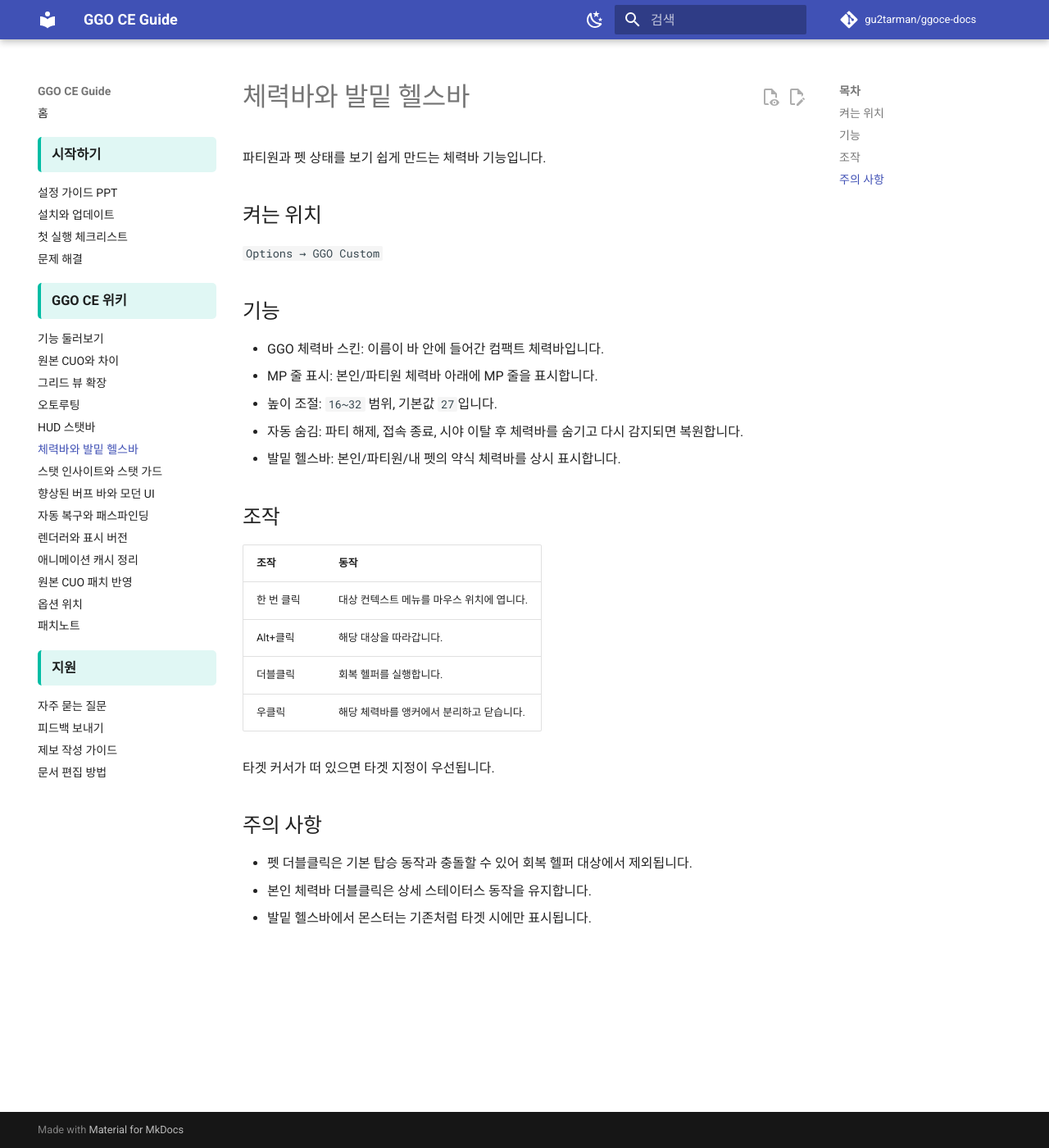
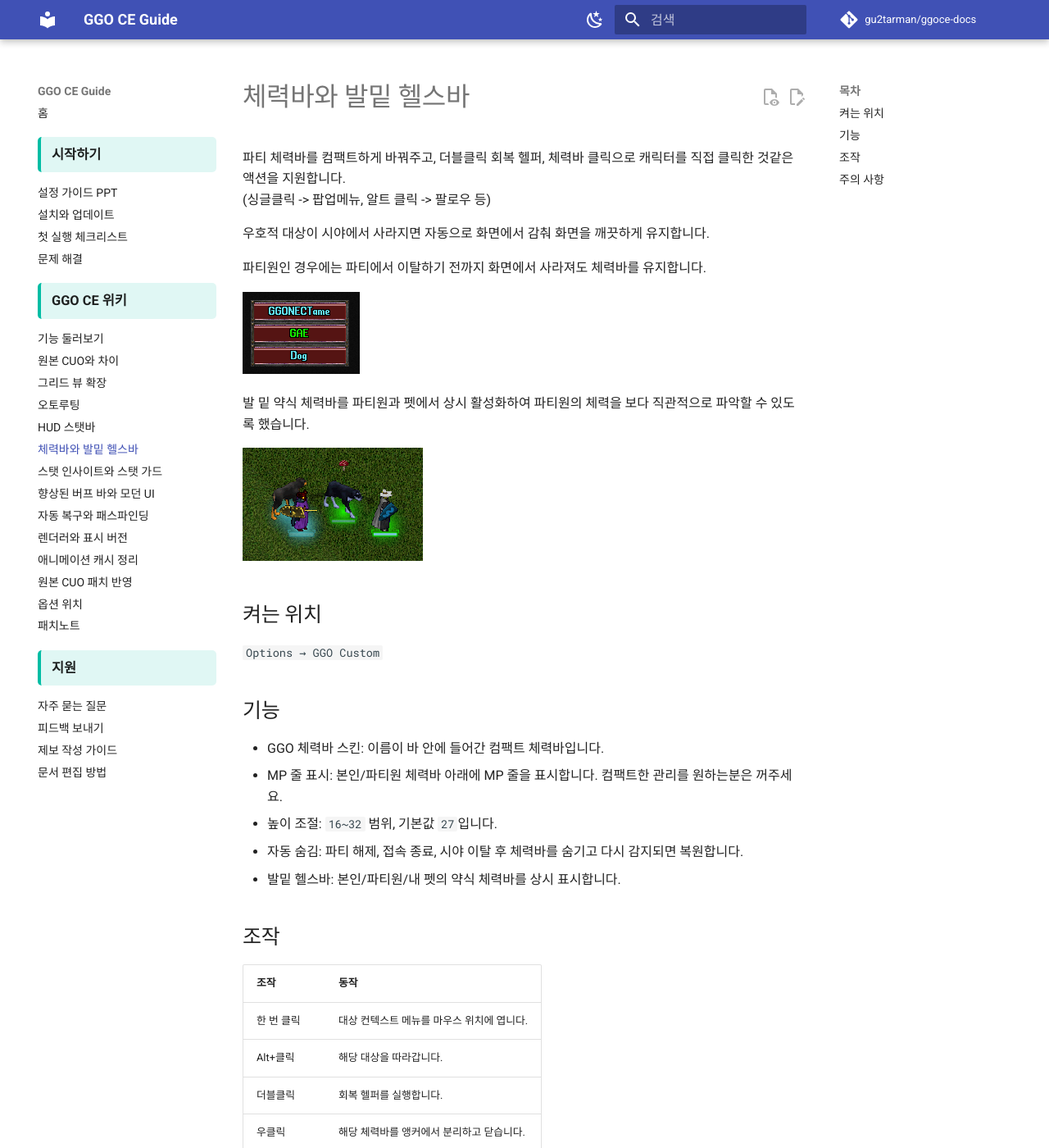
Before and after one commit to gu2tarman/ggoce-docs, an MkDocs documentation site: the page built from docs/ce/healthbars.md, in a window 1280 px wide and 1400 px high. Shown: the whole window at 82% size. Built offline with MkDocs 1.6.1 and Material for MkDocs 9.7.7, drawn with Linux system fonts in a browser that asks for light colours; comment, search, counter and statistics services are not loaded.

Commit message:
docs: update docs/ce/healthbars.md

```diff
--- a/docs/ce/healthbars.md
+++ b/docs/ce/healthbars.md
@@ -1,10 +1,20 @@
 ---
 title: 체력바와 발밑 헬스바
 ---
-
 # 체력바와 발밑 헬스바
 
-파티원과 펫 상태를 보기 쉽게 만드는 체력바 기능입니다.
+파티 체력바를 컴팩트하게 바꿔주고, 더블클릭 회복 헬퍼, 체력바 클릭으로 캐릭터를 직접 클릭한 것같은 액션을 지원합니다.
+(싱글클릭 -> 팝업메뉴, 알트 클릭 -> 팔로우 등)
+
+우호적 대상이 시야에서 사라지면 자동으로 화면에서 감춰 화면을 깨끗하게 유지합니다.
+
+파티원인 경우에는 파티에서 이탈하기 전까지 화면에서 사라져도 체력바를 유지합니다.
+
+![image.png](/ggoce-docs/assets/images/image-12.png)
+
+발 밑 약식 체력바를 파티원과 펫에서 상시 활성화하여 파티원의 체력을 보다 직관적으로 파악할 수 있도록 했습니다.
+
+![image.png](/ggoce-docs/assets/images/image-13.png)
 
 ## 켜는 위치
 
@@ -13,19 +23,21 @@ title: 체력바와 발밑 헬스바
 ## 기능
 
 - GGO 체력바 스킨: 이름이 바 안에 들어간 컴팩트 체력바입니다.
-- MP 줄 표시: 본인/파티원 체력바 아래에 MP 줄을 표시합니다.
+- MP 줄 표시: 본인/파티원 체력바 아래에 MP 줄을 표시합니다. 컴팩트한 관리를 원하는분은 꺼주세요.
 - 높이 조절: `16~32` 범위, 기본값 `27`입니다.
 - 자동 숨김: 파티 해제, 접속 종료, 시야 이탈 후 체력바를 숨기고 다시 감지되면 복원합니다.
 - 발밑 헬스바: 본인/파티원/내 펫의 약식 체력바를 상시 표시합니다.
 
 ## 조작
 
+
 | 조작 | 동작 |
-| --- | --- |
+| ------ | ------------------------ |
 | 한 번 클릭 | 대상 컨텍스트 메뉴를 마우스 위치에 엽니다. |
 | Alt+클릭 | 해당 대상을 따라갑니다. |
 | 더블클릭 | 회복 헬퍼를 실행합니다. |
 | 우클릭 | 해당 체력바를 앵커에서 분리하고 닫습니다. |
+
 
 타겟 커서가 떠 있으면 타겟 지정이 우선됩니다.
 
```
